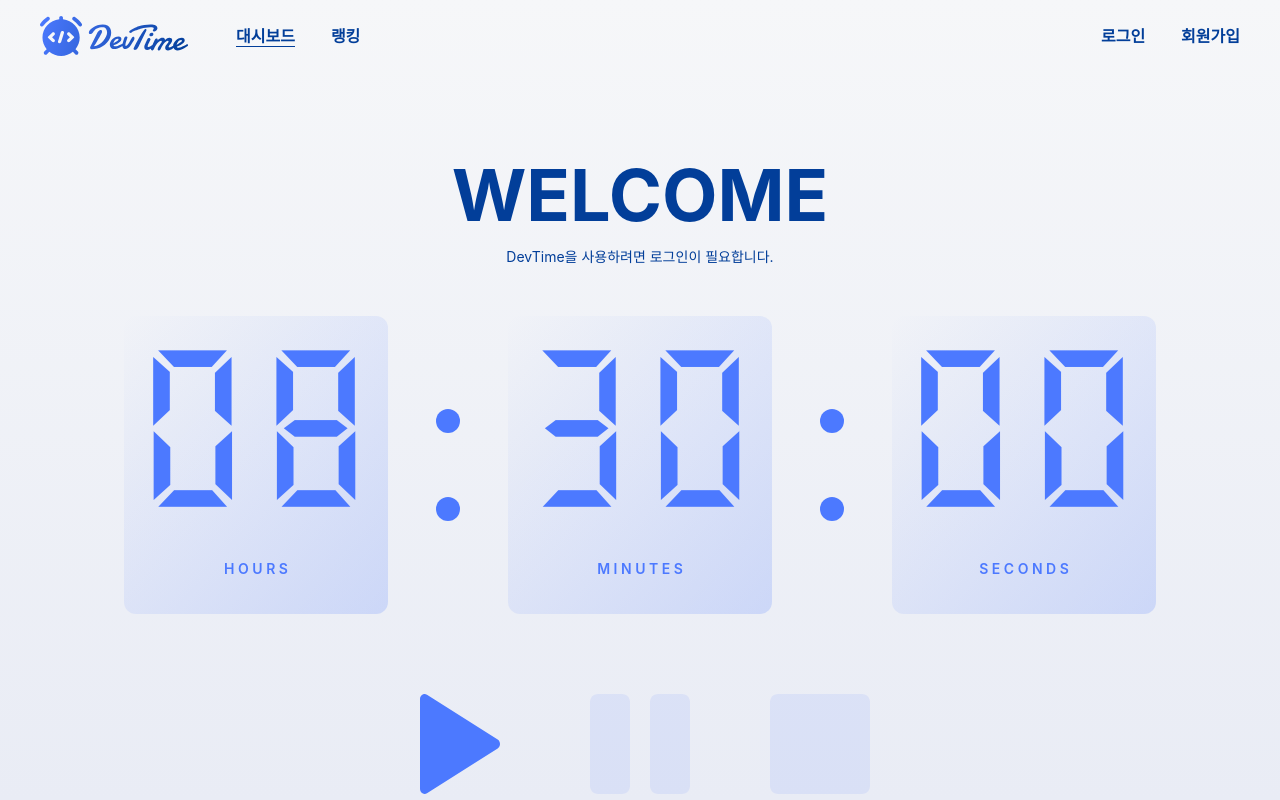
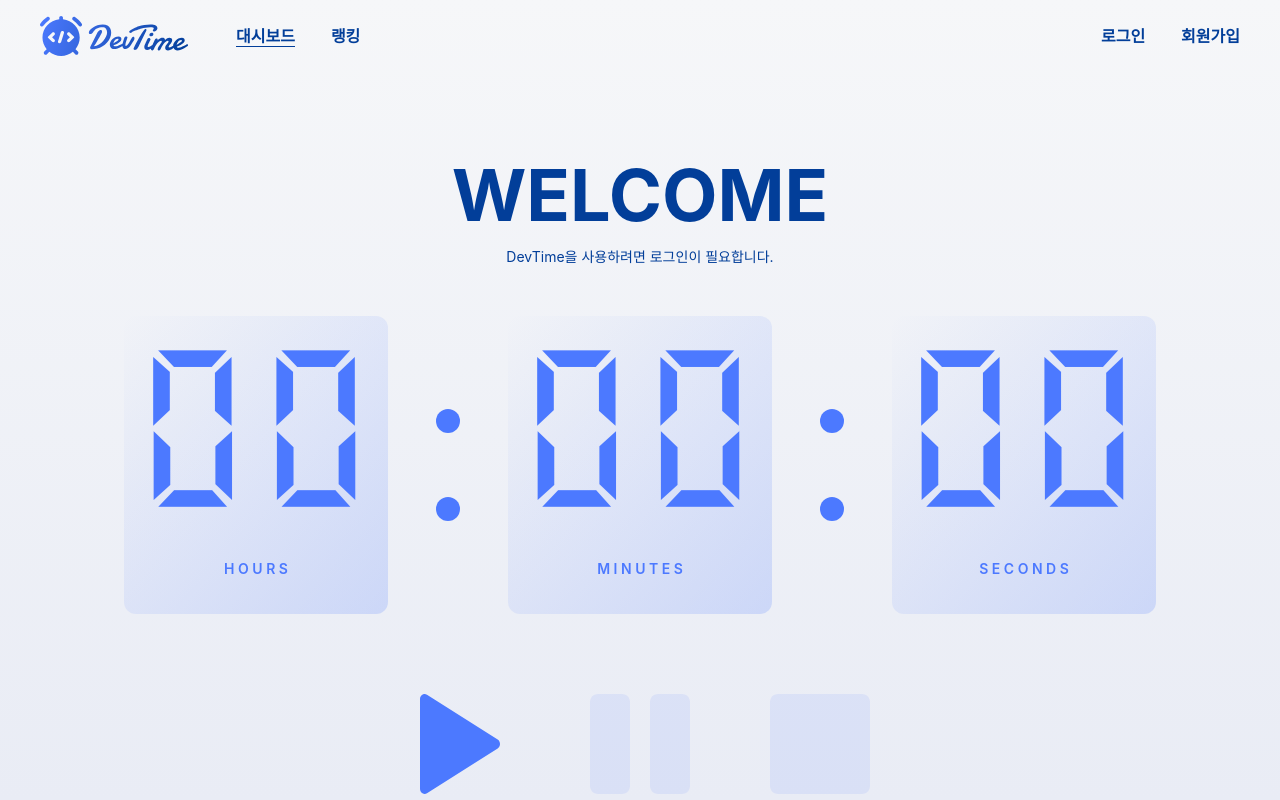
Before and after one commit to kmj0973/devTime, a React (Vite) app in the folder devTime/: page / in a window 1280 px wide. Built offline with nearby package versions, Linux system fonts and the light colour scheme; no server answers.

Commit message:
feat : 타이머 페이지 컴포넌트 분리

```diff
--- a/devTime/src/features/auth/api/requests.ts
+++ b/devTime/src/features/auth/api/requests.ts
@@ -1,4 +1,4 @@
-import { axiosInstance } from '@/shared/api/axiosInstance';
+import { axiosInstance } from '@/shared/lib/axiosInstance';
 
 export const requestLogin = async (data: { email: string; password: string }) => {
   const response = await axiosInstance.post(`/api/auth/login`, data);
--- a/devTime/src/features/auth/hooks/useLoginForm.ts
+++ b/devTime/src/features/auth/hooks/useLoginForm.ts
@@ -17,7 +17,7 @@ export default function useLoginForm() {
     mode: 'onChange',
   });
 
-  const { onLogin, isDuplicate, isModalOpen } = useAuth(); // ✅ 새로운 훅 (비즈니스 로직)
+  const { onLogin, isDuplicate, isModalOpen } = useAuth();
 
   const onSubmit: SubmitHandler<LoginFormFields> = async (data) => {
     await onLogin(data);
--- a/devTime/src/pages/home/ui/HomePage.tsx
+++ b/devTime/src/pages/home/ui/HomePage.tsx
@@ -1,16 +1,14 @@
 import NavBar from '@/widgets/navBar/ui/NavBar';
 import Timer from '@/widgets/timer/ui/Timer';
 import TimerButton from '@/widgets/timer/ui/TimerButton';
+import TimerText from '@/widgets/timer/ui/TimerText';
 
 export default function HomePage() {
   return (
     <div className='h-screen items-center bg-linear-to-b from-[#F6F7F9] to-[#E9ECF5] pt-4'>
       <NavBar />
       <div className='flex flex-col justify-center items-center'>
-        <div className='text-7xl leading-[86px] font-bold text-secondary-indigo mt-24'>WELCOME</div>
-        <div className='text-sm leading-4.5 font-normal text-secondary-indigo mt-2.5'>
-          DevTime을 사용하려면 로그인이 필요합니다.
-        </div>
+        <TimerText />
         <Timer />
         <TimerButton />
       </div>
--- a/devTime/src/widgets/timer/ui/Timer.tsx
+++ b/devTime/src/widgets/timer/ui/Timer.tsx
@@ -1,24 +1,10 @@
 import timerDivider from '@/assets/timerDivider.svg';
-import { useEffect, useState } from 'react';
+import { useState } from 'react';
 
 export default function Timer() {
   const [hours, setHours] = useState('00');
   const [minutes, setMinutes] = useState('00');
   const [seconds, setSeconds] = useState('00');
-
-  useEffect(() => {
-    const updateClock = () => {
-      const now = new Date();
-      setHours(String(now.getHours()).padStart(2, '0'));
-      setMinutes(String(now.getMinutes()).padStart(2, '0'));
-      setSeconds(String(now.getSeconds()).padStart(2, '0'));
-    };
-
-    updateClock();
-
-    const interval = setInterval(updateClock, 1000);
-    return () => clearInterval(interval);
-  }, []);
 
   return (
     <div className='flex mt-[50px]'>
--- /dev/null
+++ b/devTime/src/widgets/timer/ui/TimerText.tsx
@@ -0,0 +1,24 @@
+import useAuthStore from '@/shared/store/useAuthStore';
+
+export default function TimerText() {
+  const isLogined = useAuthStore((state) => state.isLogined);
+
+  return (
+    <>
+      {isLogined ? (
+        <div className='text-primary-30 text-7xl leading-[86px] font-bold mt-24 mb-[30px]'>
+          오늘도 열심히 달려봐요!
+        </div>
+      ) : (
+        <>
+          <div className='text-7xl leading-[86px] font-bold text-secondary-indigo mt-24'>
+            WELCOME
+          </div>
+          <div className='text-sm leading-4.5 font-normal text-secondary-indigo mt-2.5'>
+            DevTime을 사용하려면 로그인이 필요합니다.
+          </div>
+        </>
+      )}
+    </>
+  );
+}
```
